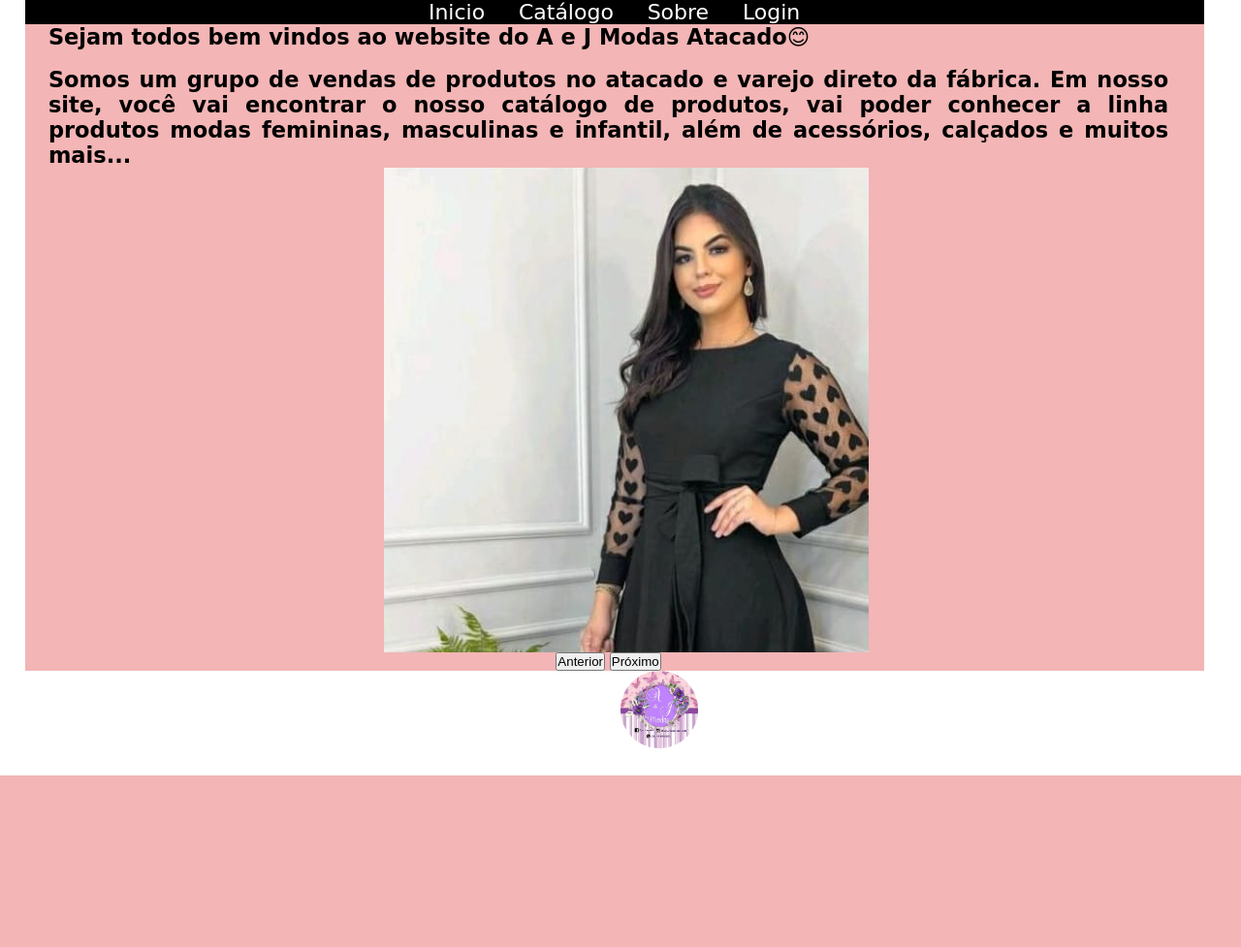
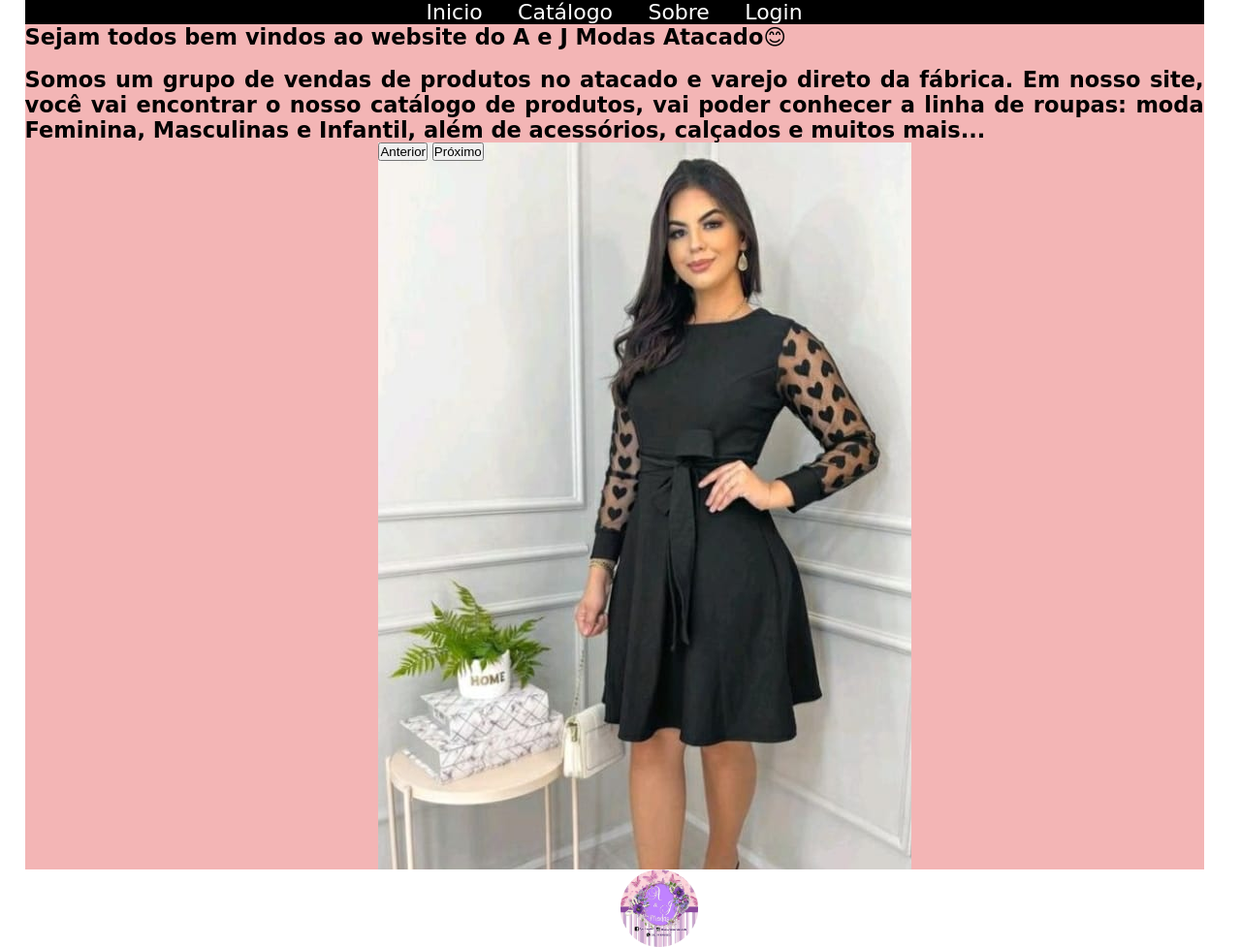
Before and after one commit to AdsonCoelho/pedidos_online, a PHP site: page / in a window 1280 px wide. Shown: the whole page at 97% size. Before the commit the page ends 800 px from the top, so only its background shows below. Run offline with PHP 8.4, Linux system fonts and the light colour scheme.

Commit message:
Ajustes no style das páginas

```diff
--- a/index.html
+++ b/index.html
@@ -5,10 +5,11 @@
 	<meta charset="utf-8">
 	<link a href="style.css" type="text/css" rel="stylesheet" />
 	<meta name="viewport" content="width=device-width, initial-scale=1">
+	<meta http-equiv="cache-control" content="no-cache" />
 	<script language="javascript">
 
 			function preload(){
-				imgs=Array('f1.jpeg','f2.jpeg','f3.jpeg','f4.jpeg','f5.jpeg');
+				imgs=Array('f1.jpeg','f2.jpeg','f3.jpeg');
 				imgQtde=imgs.length;
 				for (i=0;i<imgs;i++){
 					var preloadimg=new Image();
@@ -18,7 +19,7 @@
 
 			function iniciaSlider(){
 				preload();
-				max=5;
+				max=3;
 				min=1;
 				fi=min;
 				tr=true;
@@ -61,10 +62,10 @@
 	<style>
 
 		#moldura{
-			width: 500px;
-			height: 500px;
+			width: 550px;
+			height: 750px;
 			background-color:rgb(230, 230, 230);
-			transition: background-image 2s;
+			transition: background-image 1s;
 		}
 
 	</style>
@@ -72,32 +73,40 @@
 
 <body onload="iniciaSlider()">
 
-	<main class="conteudo">
-		<header class="">
-			<nav class="">
+	<header class="cabecalho">
+		<nav class="cabecalho_menu">
 			<div class="menu">
 				<a class="" href="index.html">Inicio</a>
 				<a class="" href="exibir.php">Catálogo</a>
 				<a class="" href="sobre.html">Sobre</a>
 				<a class="" href="login.php">Login</a>
+			</nav>
 		</div>
-			</nav>
 	</header>
 
-		<section class="conteudo">
+	<main class="conteudo">
+		<section class="conteudo_princ">
+			<div class="">
+				<h1>Sejam todos bem vindos ao website do A e J Modas Atacado😊</h1><br>
+			</div>
+		</section>
 
-			<h1>Sejam todos bem vindos ao website do A e J Modas Atacado😊</h1><br>
+		<section class="conteudo_princ">
+			<div class="">
 				<h2>Somos um grupo de vendas de produtos no atacado e varejo direto da fábrica.
 				Em nosso site, você vai encontrar o nosso catálogo de produtos, vai poder conhecer
-				a linha produtos modas femininas, masculinas e infantil, além de acessórios,
+				a linha de roupas: moda Feminina, Masculinas e Infantil, além de acessórios,
 				calçados e muitos mais...</h2>
-			</h1>
-			<div class="mold" id="moldura"></div>
-			<div class="moldbt">
+			</div>
+		</section>
+
+		<div class="moldbt"></div>
+		<div class="mold" id="moldura">
+
 				<input type="button" value="Anterior"onclick="ant()"/>
 				<input type="button" value="Próximo" onclick="prox()"/>
 			</div>
-		</section>
+		</div>
 
 	</main>
 
--- a/style.css
+++ b/style.css
@@ -13,14 +13,13 @@
   background-color: rgb(255, 255, 255);
 	text-align: justify;
   font-family: cursive;
-
+  left: 2%;
+  width: 95%;
  }
 
 .menu{
 	text-align: center;
   background-color: black;
-  width: 100%;
-  height: 100%;
 }
 
 /*Menu index*/
@@ -58,6 +57,7 @@
 
 
 
+
 .form btn_entrar{
   text-align: right;
 }
@@ -89,21 +89,15 @@
 
 }
 
-.img_feminino {
+.miniatura {
   position:relative;
   width:20%;
   height: 100%;
 }
 
-.img_masculino {
+.img_la {
   position:relative;
   width:20%;
-  height: 100%;
-}
-
-.img_infantil {
-  position:relative;
-  width:22%;
   height: 100%;
 }
 
@@ -142,3 +136,9 @@
   width:50px;
   left: 50%;
 }
+
+.exibir_img{
+  position:relative;
+  width:50px;
+  left: 50%;
+}
```
Also changed, not shown: exibir.php (+11 -7 lines), getImagem.php (+9 -4 lines), sobre.html (+4 -4 lines), imagens/f2.jpeg, imagens/f3.jpeg, imagens/f4.jpeg (deleted), imagens/f5.jpeg (deleted). Lines whose indentation alone changed are shown as unchanged.
